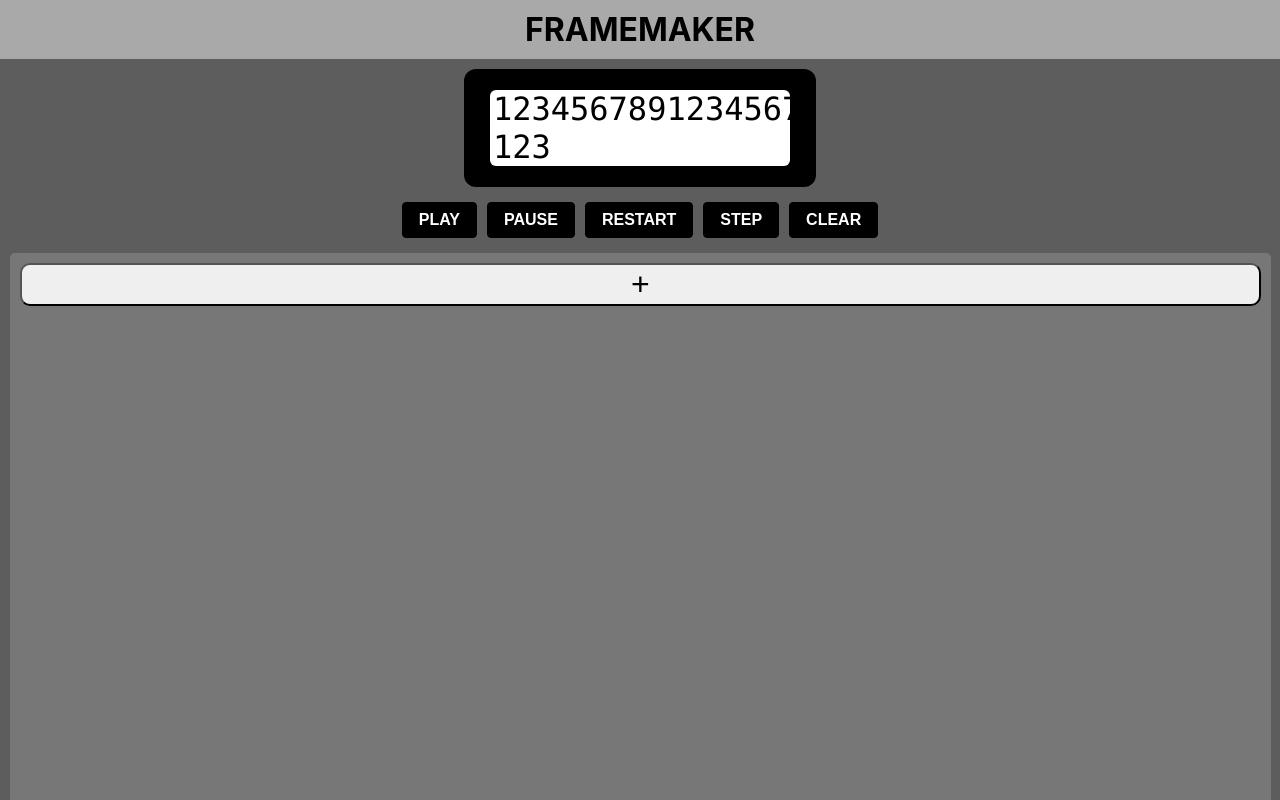
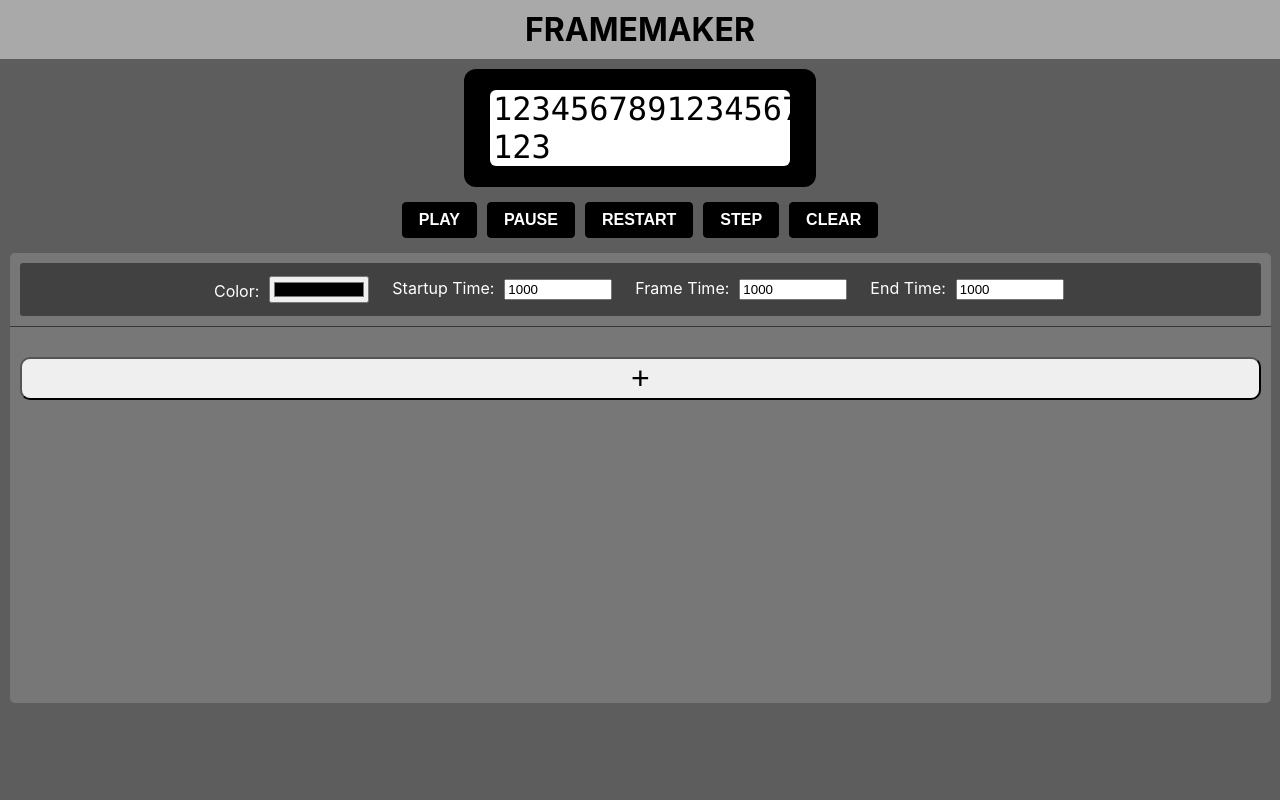
Before and after one commit to Naquino14/trinket, a React (Create React App) app in the folder framemaker/: page / in a window 1280 px wide. Built offline with nearby package versions, Linux system fonts and the light colour scheme.

Commit message:
Wip frame editor

```diff
--- a/framemaker/package.json
+++ b/framemaker/package.json
@@ -40,5 +40,8 @@
       "last 1 firefox version",
       "last 1 safari version"
     ]
+  },
+  "devDependencies": {
+    "@types/react-color": "^3.0.6"
   }
 }
--- a/framemaker/src/App.tsx
+++ b/framemaker/src/App.tsx
@@ -1,12 +1,31 @@
 import React, { useState } from 'react'
 import './App.tsx.css'
 import LCD from './components/LCD'
-import Button from './components/Button'
+import Defaults from './Defaults'
+import Frame from './Frame'
+import FrameEditor from './components/FrameEditor'
 
 function App() {
   const [line1, setLine1] = useState('1234567891234567')
   const [line2, setLine2] = useState('123')
   const [lcdColor, setLcdColor] = useState('#fff')
+  const [defaults, setDefaults] = useState<Defaults>({ color: '#fff', startupTime: 1000, frameTime: 1000, endTime: 1000 })
+  const [frames, setFrames] = useState<Frame[]>([])
+
+  const deleteFrame = (id: number) => {
+    setFrames(frames.filter((frame) => frame.id !== id))
+    for (let i = id + 1; i < frames.length; i++)
+      frames[i].id = i - 1
+  }
+
+  const reorderFrame = (id: number, direction: number) => {
+    alert('not implemented')
+  }
+
+  const updateFrame = (frame: Frame) => {
+    setFrames(frames.map((f) => f.id === frame.id ? frame : f))
+  }
+
   return (
     <div className='app'>
       <div className="header">
@@ -16,15 +35,59 @@ function App() {
         <LCD line1={line1} line2={line2} color={lcdColor} />
       </div>
       <div className='button-container'>
-        <Button label='PLAY' onclick={() => alert('play')} />
-        <Button label='PAUSE' onclick={() => alert('pause')} />
-        <Button label='RESTART' onclick={() => alert('restart')} />
-        <Button label='STEP' onclick={() => alert('STEP')} />
-        <Button label='CLEAR' onclick={() => alert('STEP')} />
+        <button className='button' onClick={() => alert('play')} >PLAY</button>
+        <button className='button' onClick={() => alert('pause')} >PAUSE</button>
+        <button className='button' onClick={() => alert('restart')} >RESTART</button>
+        <button className='button' onClick={() => alert('step')} >STEP</button>
+        <button className='button' onClick={() => { setFrames([]) }} >CLEAR</button>
       </div>
       <div className='frames-container_bg'>
         <div className='frames-container'>
-          <button className='addframe-button' onClick={() => alert('add frame')}>+</button>
+          <form className='defaults-form' onSubmit={() => alert('submit')}>
+            <label className='defaults-label'>Color:
+              <input className='defaults-input' type='color' value={defaults.color} defaultValue={defaults.color} onChange={(e) => {
+                console.log(`Setting color to ${e.target.value}`)
+                setDefaults({ ...defaults, color: e.target.value })
+              }
+              } />
+            </label>
+            <label className='defaults-label'>
+              Startup Time:
+              <input className='defaults-input' type='number' value={defaults.startupTime} defaultValue={defaults.startupTime} onChange={(e) => {
+                e.preventDefault()
+                setDefaults({ ...defaults, startupTime: parseInt(e.target.value) })
+              }} />
+            </label>
+            <label className='defaults-label'>
+              Frame Time:
+              <input className='defaults-input' type='number' value={defaults.frameTime} defaultValue={defaults.frameTime} onChange={(e) => {
+                e.preventDefault()
+                setDefaults({ ...defaults, frameTime: parseInt(e.target.value) })
+              }} />
+            </label>
+            <label className='defaults-label'>
+              End Time:
+              <input className='defaults-input' type='number' value={defaults.endTime} defaultValue={defaults.endTime} onChange={(e) => {
+                e.preventDefault()
+                setDefaults({ ...defaults, endTime: parseInt(e.target.value) })
+              }} />
+            </label>
+          </form>
+          <div className='defaults-separator' />
+          <div className='frames'>
+            {
+              // map all frames to a default div for now
+              frames.map((frame, index) => {
+                return (
+                  <FrameEditor frame={frame} key={index} deleteFrame={deleteFrame} reorderFrame={reorderFrame} updateFrame={updateFrame} />
+                )
+              })
+            }
+          </div>
+          <button className='addframe-button' onClick={(e) => {
+            e.preventDefault()
+            setFrames([...frames, { id: frames.length, color: defaults.color, line1: '', line2: '', duration: defaults.frameTime }])
+          }}>+</button>
         </div>
       </div>
     </div>
--- a/framemaker/src/App.tsx.css
+++ b/framemaker/src/App.tsx.css
@@ -2,7 +2,8 @@
     background-color: rgb(93, 93, 93);
     height: 100vh;
     width: 100vw;
-    overflow-x: hidden;
+    overflow: hidden;
+    transition: all 0.2s ease-in-out;
 }
 
 .header {
@@ -33,14 +34,15 @@
     width: 100%;
     height: 100vh;
     position: fixed;
+    overflow: hidden;
 }
 
 .frames-container {
     background-color: rgb(119, 119, 119);
     width: 98.5%;
-    height: 100%;
+    height: 450px;
     margin: 10px;
-    overflow-y: auto;
+    overflow-y: scroll;
     display: flex;
     flex-direction: column;
     border-radius: 5px;
@@ -51,3 +53,53 @@
     font-size: xx-large;
     border-radius: 10px;
 }
+
+.frames {
+    display: flex;
+    flex-direction: column;
+    justify-content: center;
+    align-items: center;
+    margin: 10px;
+    background-color: #414141;
+    border-radius: 3px;
+}
+
+.defaults-separator {
+    background-color: #373737;
+    height: 1px;
+    width: 100%;
+}
+
+.defaults-form {
+    display: flex;
+    flex-direction: row;
+    justify-content: center;
+    align-items: center;
+    margin: 10px;
+    background-color: #414141;
+    border-radius: 3px;
+}
+
+.defaults-label {
+    color: #fff;
+    margin: 10px;
+}
+
+.defaults-input {
+    margin: 3px;
+    margin-left: 10px;
+    width: 100px;
+}
+
+.button {
+    background-color: #000;
+    color: #fff;
+    border: 1px solid #000;
+    border-radius: 4px;
+    padding: 8px 16px;
+    font-size: 16px;
+    font-weight: 600;
+    cursor: pointer;
+    margin: 0 4px;
+    margin: 5px;
+}
--- /dev/null
+++ b/framemaker/src/Defaults.tsx
@@ -0,0 +1,8 @@
+interface Default {
+    color: string
+    startupTime: number
+    frameTime: number
+    endTime: number
+}
+
+export default Default
--- /dev/null
+++ b/framemaker/src/Frame.ts
@@ -0,0 +1,9 @@
+interface Frame {
+    id: number
+    color: string
+    duration: number
+    line1: string
+    line2: string
+}
+
+export default Frame
--- a/framemaker/src/components/Button.tsx
+++ /dev/null
@@ -1,15 +0,0 @@
-import React from 'react'
-import './Button.tsx.css'
-
-interface ButtonProps {
-    onclick: () => void
-    label: string
-}
-
-const Button: React.FC<ButtonProps> = ({ label, onclick }) => {
-    return (
-        <button className='button' onClick={onclick}>{label}</button>
-    )
-}
-
-export default Button
--- a/framemaker/src/components/Button.tsx.css
+++ /dev/null
@@ -1,13 +0,0 @@
-.button {
-    background-color: #000;
-    color: #fff;
-    border: 1px solid #000;
-    border-radius: 4px;
-    padding: 8px 16px;
-    font-size: 16px;
-    font-weight: 600;
-    cursor: pointer;
-    transition: all 0.2s ease-in-out;
-    margin: 0 4px;
-    margin: 5px;
-}
--- /dev/null
+++ b/framemaker/src/components/FrameEditor.tsx
@@ -0,0 +1,59 @@
+import React from 'react'
+import Frame from '../Frame'
+import './FrameEditor.tsx.css'
+
+interface FrameEditorProps {
+    frame: Frame
+    deleteFrame: (id: number) => void
+    reorderFrame: (id: number, direction: number) => void
+    updateFrame: (frame: Frame) => void
+}
+
+const FrameEditor: React.FC<FrameEditorProps> = ({ frame, deleteFrame, reorderFrame, updateFrame }) => {
+    return (
+        <div className='frameEditor' style={{
+            borderTop: frame.id === 0 ? 'none' : '2px solid #777',
+            borderTopLeftRadius: frame.id !== 0 ? '0' : '10px',
+            borderTopRightRadius: frame.id !== 0 ? '0' : '10px',
+            borderBottomLeftRadius: frame.id === 0 ? '0' : '10px',
+            borderBottomRightRadius: frame.id === 0 ? '0' : '10px',
+        }}>
+            <div className='index code'>{frame.id}</div>
+            <div className='reorder-buttons'>
+                <button className='reorder-button' onClick={(e) => {
+                    e.preventDefault()
+                    reorderFrame(frame.id, -1)
+                }} >▲</button>
+                <button className='reorder-button' onClick={(e) => {
+                    e.preventDefault()
+                    reorderFrame(frame.id, 1)
+                }} >▼</button>
+            </div>
+            <div className='separator' />
+            <div className='parameter-container'>
+                <div className='parameter'>Line 1:
+                    <input type='text' value={frame.line1} defaultValue={frame.line1} onChange={(e) => {
+                        e.preventDefault()
+                        updateFrame({ ...frame, id: frame.id, line1: e.target.value })
+                    }} /></div>
+                <div className='parameter'>Line 2:
+                    <input type='text' value={frame.line2} defaultValue={frame.line2} onChange={(e) => {
+                        e.preventDefault()
+                        updateFrame({ ...frame, id: frame.id, line2: e.target.value })
+                    }}></input></div>
+                <div className='parameter'>Color:
+                    <input type='color' value={frame.color} defaultValue={frame.color} onChange={(e) => {
+                        e.preventDefault()
+                        updateFrame({ ...frame, id: frame.id, color: e.target.value })
+                    }}></input></div>
+                <div className='parameter'>Duration: {frame.duration}</div>
+            </div>
+            <button className='button' onClick={(e) => {
+                e.preventDefault()
+                deleteFrame(frame.id)
+            }} >X</button>
+        </div >
+    )
+}
+
+export default FrameEditor
--- /dev/null
+++ b/framemaker/src/components/FrameEditor.tsx.css
@@ -0,0 +1,45 @@
+.frameEditor {
+    display: flex;
+    flex-direction: row;
+    justify-content: flex-start;
+    align-items: center;
+    height: 65px;
+    width: 100%;
+    background-color: #414141;
+    color: #fff;
+    font-size: xx-large;
+}
+
+.parameter-container {
+    display: flex;
+    flex-direction: row;
+    justify-content: space-between;
+    align-items: center;
+    width: 100%;
+    height: 100%;
+    margin: 0 60px 0 60px;
+}
+
+.index {
+    margin-left: 10px;
+}
+
+.reorder-buttons {
+    display: flex;
+    flex-direction: column;
+    justify-content: center;
+    align-items: center;
+    margin: 10px;
+}
+
+.reorder-button {
+    background-color: transparent;
+}
+
+.separator {
+    width: 2px;
+    height: 100%;
+    background-color: #777;
+}
+
+.parameter {}
```
Also changed, not shown: 1 other file (tests, documents, lock files or other folders).
